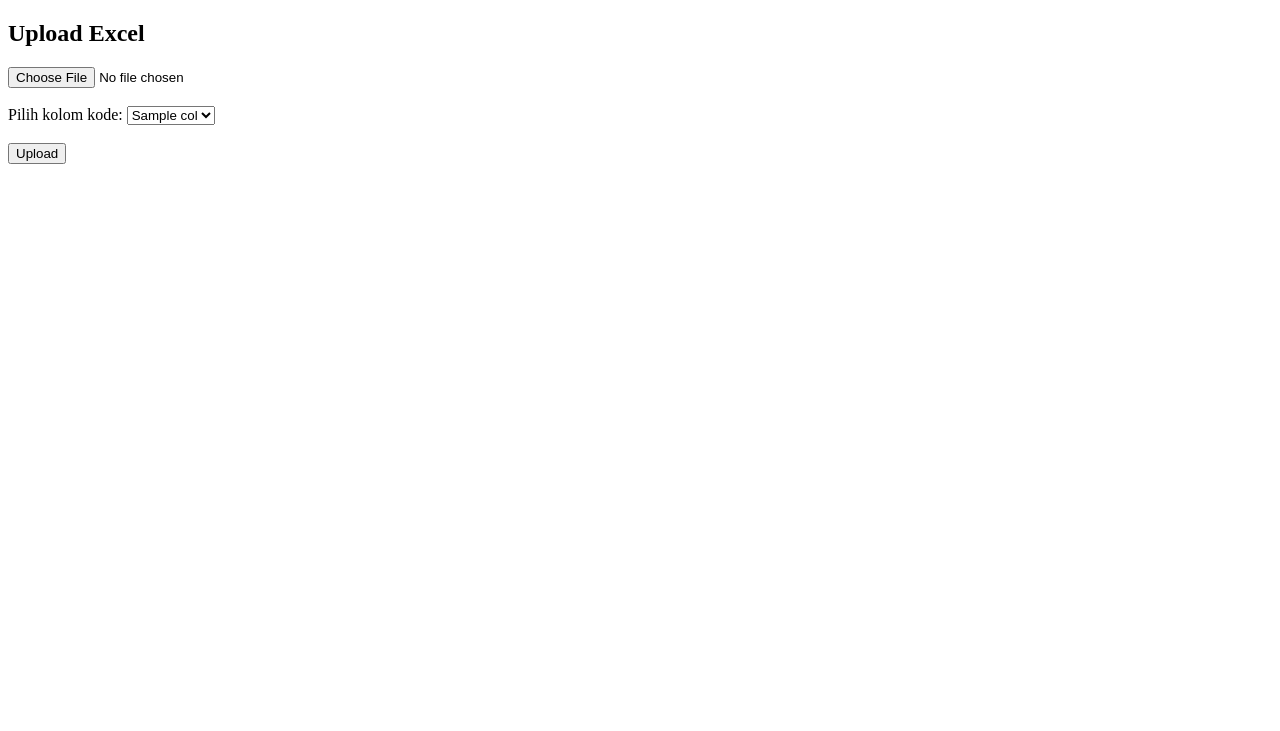
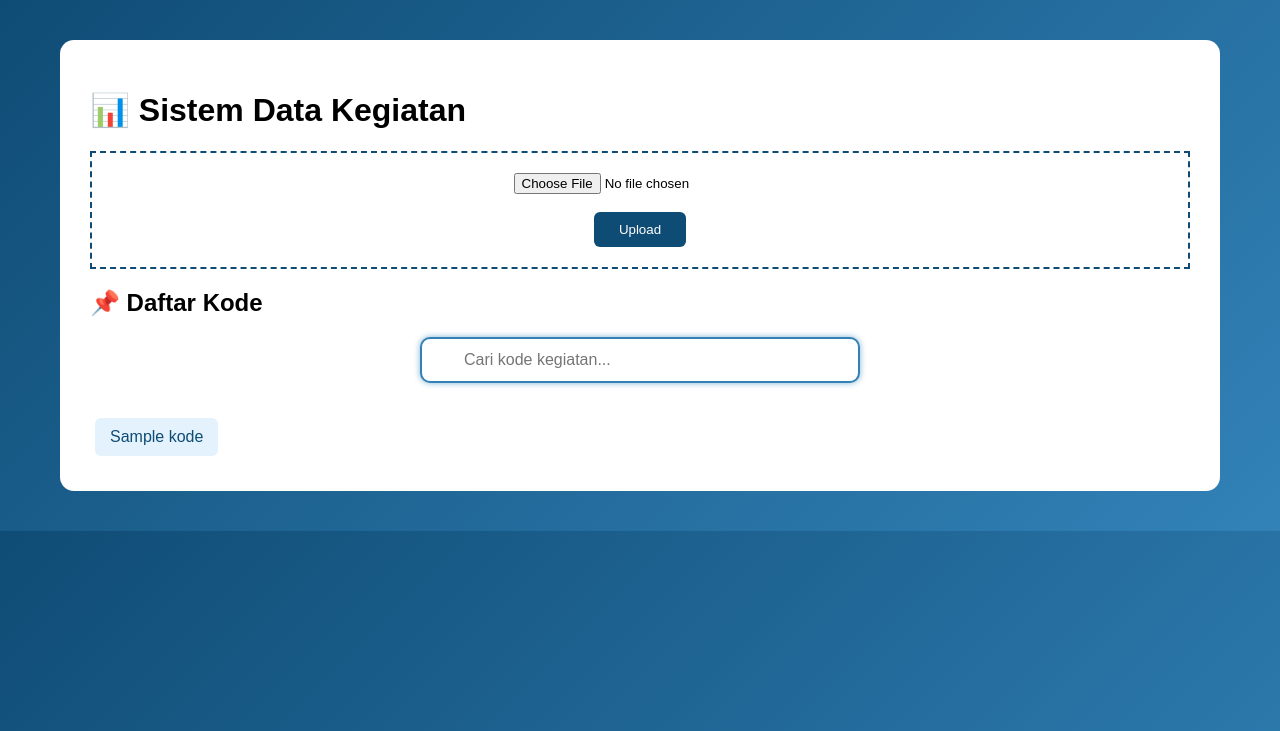
Before and after one commit to zashliza-droid/hahahi, a Flask app: template templates/index.html in a window 1280 px wide. Shown: the top 731 px of the page. Run offline with Flask 3, Linux system fonts and the light colour scheme; the template is opened without the code that fills it: most values are stand-ins (such as "Sample title", 1, 10 or a date in 2020).

Commit message:
Update index.html

```diff
--- a/templates/index.html
+++ b/templates/index.html
@@ -1,27 +1,55 @@
 <!DOCTYPE html>
-<html>
+<html lang="id">
 <head>
     <meta charset="UTF-8">
-    <title>Upload Excel</title>
+    <title>Upload Data</title>
+    <link rel="stylesheet" href="{{ url_for('static', filename='style.css') }}">
 </head>
 <body>
 
-<h2>Upload Excel</h2>
+<div class="container">
+    <h1>📊 Sistem Data Kegiatan</h1>
 
-<form method="post" enctype="multipart/form-data">
-    <input type="file" name="file" required>
-    <br><br>
+    <div class="alert">{{ message }}</div>
 
-    <label>Pilih kolom kode:</label>
-    <select name="kolom_kode" required>
-        {% for col in kolom_list %}
-        <option value="{{ col }}">{{ col }}</option>
+    <form action="/upload" method="post" enctype="multipart/form-data" class="upload-box">
+        <input type="file" name="file" accept=".xlsx" required>
+        <br><br>
+        <button>Upload</button>
+    </form>
+
+    <h2>📌 Daftar Kode</h2>
+
+    {% if projects %}
+   <div class="search-wrapper">
+    <span class="search-icon"></span>
+    <input
+        type="text"
+        id="search"
+        placeholder="Cari kode kegiatan..."
+        onkeyup="filter()"
+        autofocus
+    >
+</div>
+
+    {% endif %}
+
+    <div id="list">
+        {% for kode in projects %}
+            <a href="/detail/{{ kode }}" class="kode">{{ kode }}</a>
         {% endfor %}
-    </select>
+    </div>
+</div>
 
-    <br><br>
-    <button type="submit">Upload</button>
-</form>
+<script>
+function filter(){
+    let v = document.getElementById("search").value.toUpperCase();
+    let a = document.querySelectorAll(".kode");
+    a.forEach(e=>{
+        e.style.display = e.innerText.toUpperCase().includes(v) ? "" : "none";
+    });
+}
+</script>
 
 </body>
 </html>
```
